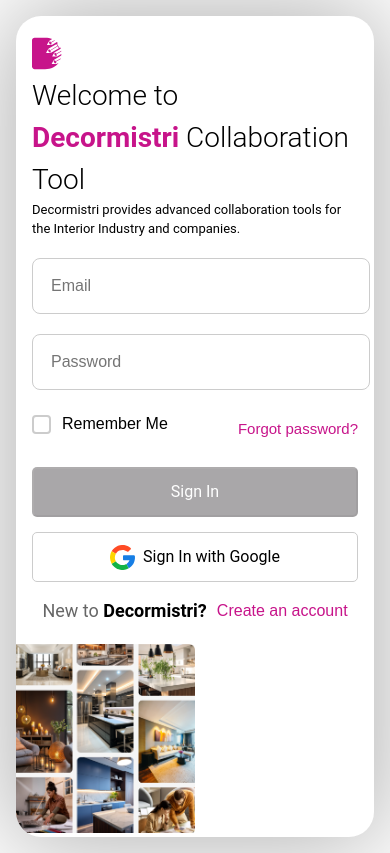
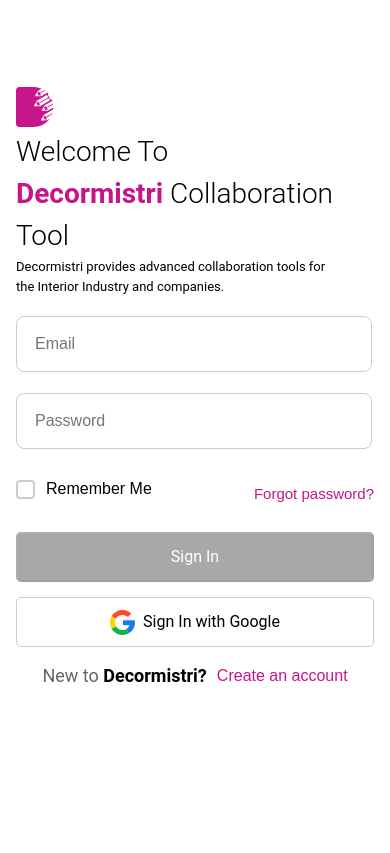
Before and after one commit to manishdotsoft/DecorMistri, a React (Vite) app: page / in a window 390 px wide. Built offline with nearby package versions, Linux system fonts and the light colour scheme.

Commit message:
feature_responsive

```diff
--- a/src/atoms/TextInput/TextInput.style.tsx
+++ b/src/atoms/TextInput/TextInput.style.tsx
@@ -1,47 +1,49 @@
-import { styled } from "@mui/system";
+import { styled } from '@mui/system';
 
 interface InputLabelItemProps {
   isFocused: boolean;
   hasValue: boolean;
 }
 
-export const FullWidthFormControl = styled("div")({
-  position: "relative",
-  width: "100%",
-  // marginBottom: "16px",
+export const FullWidthFormControl = styled('div')({
+  position: 'relative',
+  width: '100%',
+  // marginBottom: '16px',
 });
 
-export const InputLabelItem = styled("label")<InputLabelItemProps>(
+export const InputLabelItem = styled('label')<InputLabelItemProps>(
   ({ isFocused, hasValue }) => ({
-    position: "absolute",
-    left: "12px",
-    top: hasValue || isFocused ? "-10px" : "38%",
+    position: 'absolute',
+    left: '12px',
+    top: hasValue || isFocused ? '-10px' : '38%',
     transform:
       hasValue || isFocused
-        ? "translateY(-2px) scale(0.85)"
-        : "translateY(-50%)",
-    transition: "all 0.2s ease-in-out",
-    fontSize: "16px",
-    color: isFocused ? "#0fb34e" : hasValue ? "#757575" : "#757575",
-    background: "white",
-    pointerEvents: "none",
-    padding: "3px",
+        ? 'translateY(-2px) scale(0.85)'
+        : 'translateY(-50%)',
+    transition: 'all 0.2s ease-in-out',
+    fontSize: '16px',
+    color: isFocused ? '#0fb34e' : hasValue ? '#757575' : '#757575',
+    background: 'white',
+    pointerEvents: 'none',
+    padding: '3px',
   })
 );
 
-export const TextInputField = styled("input")({
-  padding: "18px",
-  borderRadius: "4px",
-  border: "1px solid #ccc",
-  fontSize: "16px",
-  backgroundColor: "#fff",
-  outline: "none",
-  "&:focus": {
-    borderColor: "#0fb34e",
-    border: "2px solid #0fb34e",
+export const TextInputField = styled('input')({
+  padding: '18px',
+  borderRadius: '4px',
+
+  border: '1px solid #ccc',
+  fontSize: '16px',
+  backgroundColor: '#fff',
+  outline: 'none',
+  '&:focus': {
+    borderColor: '#0fb34e',
+    border: '2px solid #0fb34e',
   },
 });
 
-export const FormHelp = styled("p")({
-  color: "red",
+export const FormHelp = styled('span')({
+  color: 'red',
+  marginTop: '0px',
 });
--- a/src/atoms/TextInput/TextInput.tsx
+++ b/src/atoms/TextInput/TextInput.tsx
@@ -2,7 +2,7 @@
   FormHelp,
   FullWidthFormControl,
   TextInputField,
-} from "./TextInput.style";
+} from './TextInput.style';
 
 interface TextInputProps {
   name: string;
@@ -26,12 +26,12 @@
   style,
   error = false,
   helperText,
-  type = "text",
+  type = 'text',
   placeholder,
 }) => {
   return (
     <>
-      <FullWidthFormControl style={{ ...style }}>
+      <FullWidthFormControl>
         <TextInputField
           id={name}
           name={name}
--- a/src/organisms/ForgetPage/Forgetpage.style.tsx
+++ b/src/organisms/ForgetPage/Forgetpage.style.tsx
@@ -94,7 +94,7 @@
   text-decoration: none;
 `;
 
-export const StyledContainer = styled('div')(({ theme }) => ({
+export const StyledContainer = styled('div')(() => ({
   display: 'flex',
   justifyContent: 'center',
   fontFamily: 'sans-serif',
@@ -102,7 +102,9 @@
   minHeight: '92vh',
   backgroundColor: '#ffffff',
   padding: '16px',
-  [theme.breakpoints.down('md')]: {},
+  '@media (max-width: 468px)': {
+    padding: '0px',
+  },
 }));
 
 export const MainFlex = styled('div')(({ theme }) => ({
@@ -123,6 +125,9 @@
   },
   [theme.breakpoints.down('md')]: {
     maxWidth: '700px',
+  },
+  '@media (max-width: 468px)': {
+    boxShadow: 'none',
   },
 }));
 
@@ -170,10 +175,11 @@
   width: '100%',
   height: '100%',
 
-  // [theme.breakpoints.down("lg")]: {
-  //   width: "100%",
-  //   margin: "0 auto",
-  // },
+  '@media (max-width: 768px)': {},
+
+  '@media (max-width: 480px)': {
+    display: 'none',
+  },
 }));
 
 export const StyledHeader = styled('div')(() => ({
--- a/src/organisms/ForgetPage/ForgotPassword/ForgotPassword.tsx
+++ b/src/organisms/ForgetPage/ForgotPassword/ForgotPassword.tsx
@@ -18,6 +18,7 @@
 import {
   ImageBox,
   LogoImage,
+  ParentInputBox,
   TitleOne,
   TitleTwo,
 } from '../../Login/LoginPage.style';
@@ -65,6 +66,7 @@
 
                 return (
                   <Form>
+                    <ParentInputBox>
                       <TextInput
                         name="email"
                         type="email"
@@ -73,17 +75,20 @@
                         value={values.email}
                         onChange={handleChange}
                         style={{
-                        width: '96%',
+                          width: '100%',
                           borderRadius: '8px',
                           height: '10px',
-                        marginBottom: '50px',
+                          marginBottom: '6px',
                         }}
                         onBlur={handleBlur}
                         error={Boolean(touched.email && errors.email)}
                         helperText={
-                        touched.email && errors.email ? errors.email : undefined
+                          touched.email && errors.email
+                            ? errors.email
+                            : undefined
                         }
                       />
+                    </ParentInputBox>
 
                     <LoginLink to="/newpassword">
                       <Button
--- a/src/organisms/ForgetPage/NewPassword/NewPassword.tsx
+++ b/src/organisms/ForgetPage/NewPassword/NewPassword.tsx
@@ -23,6 +23,7 @@
 import {
   ImageBox,
   LogoImage,
+  ParentInputBox,
   TitleOne,
   TitleTwo,
 } from '../../Login/LoginPage.style';
@@ -83,16 +84,17 @@
 
                 return (
                   <Form>
+                    <ParentInputBox>
                       <TextInput
                         label="Password"
                         type="password"
                         name="password"
                         placeholder="New Password"
                         style={{
-                        width: '96%',
+                          width: '100%',
                           borderRadius: '8px',
                           height: '10px',
-                        marginBottom: '50px',
+                          marginBottom: '5px',
                         }}
                         value={values.password}
                         onChange={handleChange}
@@ -112,10 +114,11 @@
                         onChange={handleChange}
                         onBlur={handleBlur}
                         style={{
-                        width: '96%',
+                          width: '100%',
                           borderRadius: '8px',
                           height: '10px',
-                        marginBottom: '50px',
+                          marginBottom: '10px',
+                          marginTop: '10px',
                         }}
                         error={
                           touched.confirm_password &&
@@ -127,7 +130,7 @@
                           {errors.confirm_password}
                         </StyledTypography>
                       )}
-
+                    </ParentInputBox>
                     <LoginLink to="/resetpassword">
                       <Button
                         title="Reset Password"
--- a/src/organisms/ForgetPage/PasswordOtp/PasswordOtp.tsx
+++ b/src/organisms/ForgetPage/PasswordOtp/PasswordOtp.tsx
@@ -24,6 +24,7 @@
 import {
   ImageBox,
   LogoImage,
+  ParentInputBox,
   TitleOne,
   TitleTwo,
 } from '../../Login/LoginPage.style';
@@ -64,6 +65,7 @@
               {({ values, errors, touched, handleChange, handleBlur }) => {
                 return (
                   <Form>
+                    <ParentInputBox>
                       <TextInput
                         name="email"
                         type="number"
@@ -72,18 +74,20 @@
                         value={values.email}
                         onChange={handleChange}
                         style={{
-                        width: '96%',
+                          width: '100%',
                           borderRadius: '8px',
                           height: '10px',
-                        marginBottom: '50px',
+                          marginBottom: '5px',
                         }}
                         onBlur={handleBlur}
                         error={Boolean(touched.email && errors.email)}
                         helperText={
-                        touched.email && errors.email ? errors.email : undefined
+                          touched.email && errors.email
+                            ? errors.email
+                            : undefined
                         }
                       />
-
+                    </ParentInputBox>
                     <LoginLink to="/newpassword">
                       <Button
                         title="Continue"
--- a/src/organisms/Login/Login.tsx
+++ b/src/organisms/Login/Login.tsx
@@ -21,6 +21,8 @@
   TitleOne,
   TitleTwo,
   LogoImage,
+  Collaboration,
+  ParentInputBox,
 } from './LoginPage.style';
 
 import loginImage from '../../assets/images/signUpLogImage/SignUpLog.png';
@@ -42,11 +44,11 @@
               className="logo-image"
             />
             <Title>
-              <TitleOne>
-                Welcome to <br />
+              <TitleOne>Welcome To</TitleOne>
+              <Collaboration>
                 <Highlight>Decormistri</Highlight> Collaboration Tool
-              </TitleOne>
-              <TitleTwo variant="body2">
+              </Collaboration>
+              <TitleTwo>
                 Decormistri provides advanced collaboration tools for <br /> the
                 Interior Industry and companies.
               </TitleTwo>
@@ -71,6 +73,7 @@
               isValid,
             }) => (
               <Form>
+                <ParentInputBox>
                   <TextInput
                     name="email"
                     type="email"
@@ -79,9 +82,9 @@
                     value={values.email}
                     onChange={handleChange}
                     style={{
-                    width: '96%',
+                      width: '100%',
                       borderRadius: '8px',
-                    marginBottom: '10px',
+                      marginBottom: '6px',
                     }}
                     onBlur={handleBlur}
                     error={Boolean(touched.email && errors.email)}
@@ -97,9 +100,10 @@
                     value={values.password}
                     onChange={handleChange}
                     style={{
-                    width: '96%',
+                      width: '100%',
                       borderRadius: '8px',
-                    marginBottom: '10px',
+                      marginTop: '15px',
+                      marginBottom: '6px',
                     }}
                     onBlur={handleBlur}
                     error={Boolean(touched.password && errors.password)}
@@ -109,6 +113,7 @@
                         : undefined
                     }
                   />
+                </ParentInputBox>
                 <ForgetPaswordContainer>
                   <div>
                     <input type="checkbox" id="rememberMe" name="rememberMe" />
--- a/src/organisms/Login/LoginPage.style.tsx
+++ b/src/organisms/Login/LoginPage.style.tsx
@@ -26,6 +26,7 @@
   display: flex;
   align-items: center;
   justify-content: space-between;
+  margin-top: 20px;
   margin-bottom: 10px;
   label {
     font-size: 18px;
@@ -94,7 +95,7 @@
   text-decoration: none;
 `;
 
-export const StyledContainer = styled('div')(({ theme }) => ({
+export const StyledContainer = styled('div')(() => ({
   display: 'flex',
   justifyContent: 'center',
   fontFamily: 'sans-serif',
@@ -102,7 +103,9 @@
   minHeight: '92vh',
   backgroundColor: '#ffffff',
   padding: '16px',
-  [theme.breakpoints.down('md')]: {},
+  '@media (max-width: 468px)': {
+    padding: '0px',
+  },
 }));
 
 export const MainFlex = styled('div')(({ theme }) => ({
@@ -123,6 +126,9 @@
   },
   [theme.breakpoints.down('md')]: {
     maxWidth: '700px',
+  },
+  '@media (max-width: 468px)': {
+    boxShadow: 'none',
   },
 }));
 
@@ -169,6 +175,12 @@
 export const AllImg = styled('img')(() => ({
   width: '100%',
   height: '100%',
+
+  '@media (max-width: 768px)': {},
+
+  '@media (max-width: 480px)': {
+    display: 'none',
+  },
 }));
 
 export const StyledHeader = styled('div')(() => ({
@@ -238,6 +250,9 @@
 export const ImageBox = styled('div')(() => ({
   width: '50%',
   height: 'auto',
+  '@media (max-width: 1200px)': {
+    width: '100%',
+  },
 }));
 
 export const TitleOne = styled(Typography)(() => ({
@@ -249,6 +264,15 @@
 }));
 
 export const LogoImage = styled('img')(() => ({
-  width: '30px',
-  height: '35px',
+  height: '40px',
 }));
+
+export const Collaboration = styled(Typography)(() => ({
+  fontSize: '28px',
+  fontWeight: 300,
+}));
+
+export const ParentInputBox = styled('div')(() => ({
+  marginRight: '40px',
+  '@media (max-width: 480px)': {},
+}));
```
Lines whose indentation alone changed are shown as unchanged.
